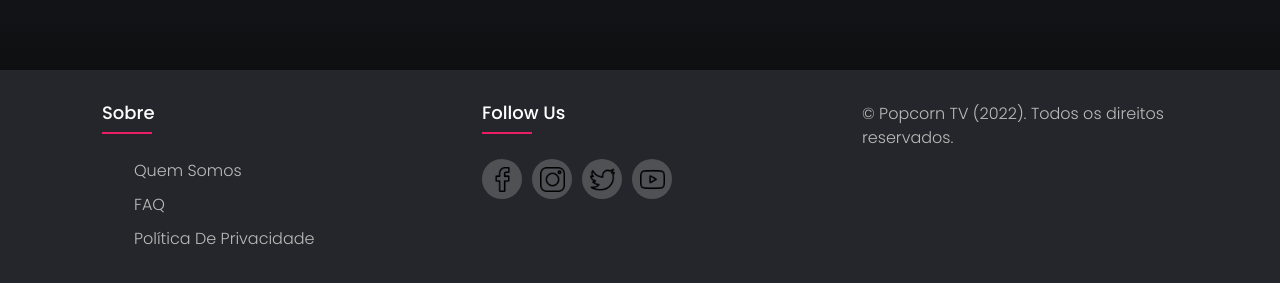
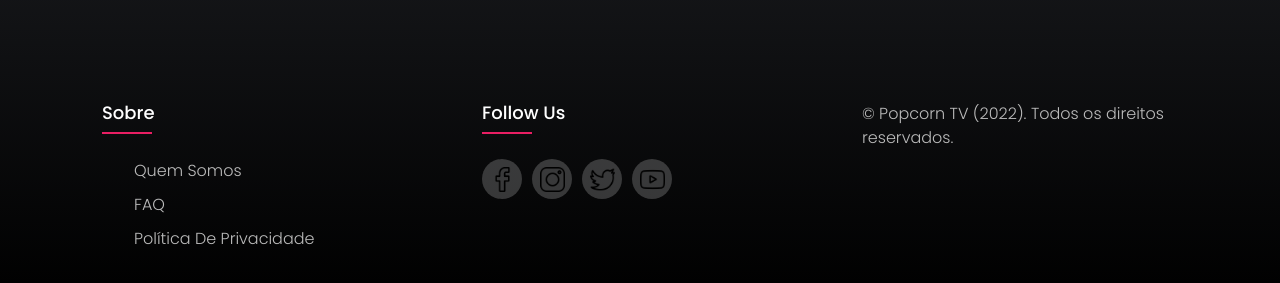
Before and after one commit to moondev94/projeto-modulo3-squad1, a React (Create React App) app: page / in a window 1280 px wide. Shown: the part 928-1211 px from the top of the page. Built offline with nearby package versions, Linux system fonts and the light colour scheme; a web font is replaced by a local one.

Commit message:
Estilo do footer atualizado

```diff
--- a/src/view/css/Footer.css
+++ b/src/view/css/Footer.css
@@ -7,7 +7,7 @@ footer {
     position: sticky;
     top: 100%;
     bottom: 100%;
-    background-color: #24262b;
+
     flex-grow: 0;
     flex-shrink: 0;
 }
@@ -122,3 +122,5 @@ footer {
 
     }
 }
+
+/* #24262b; */
```
